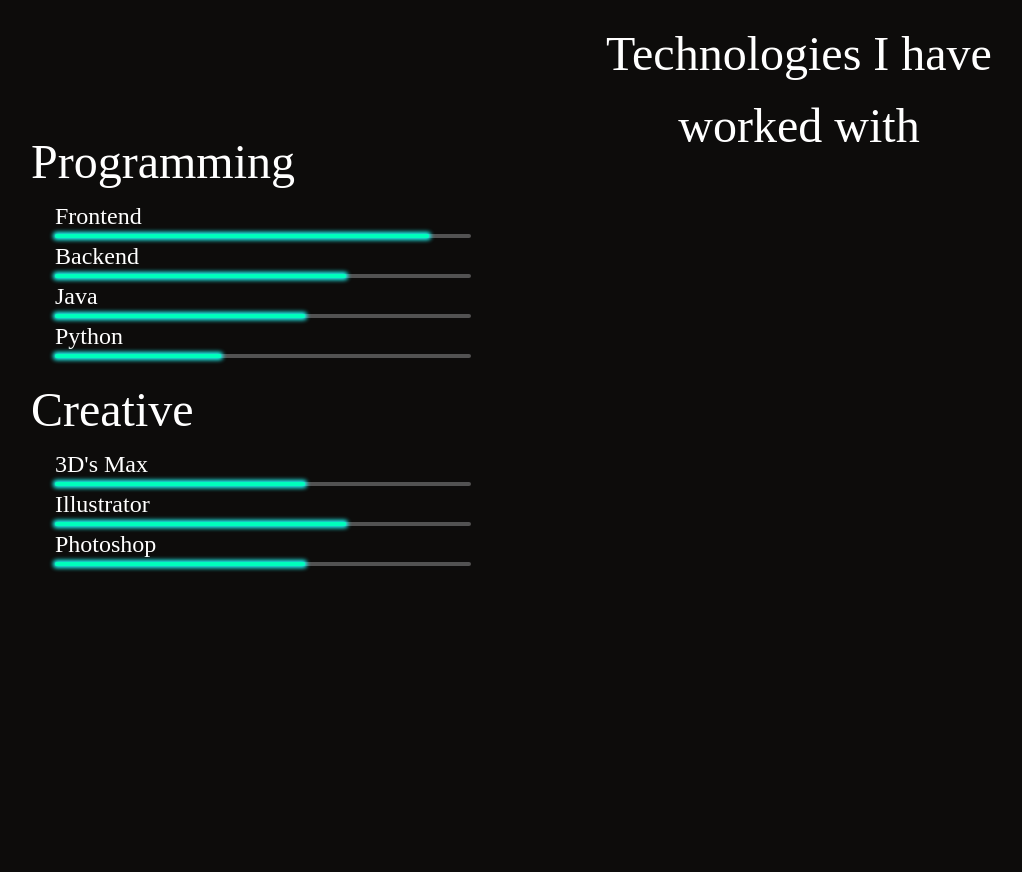
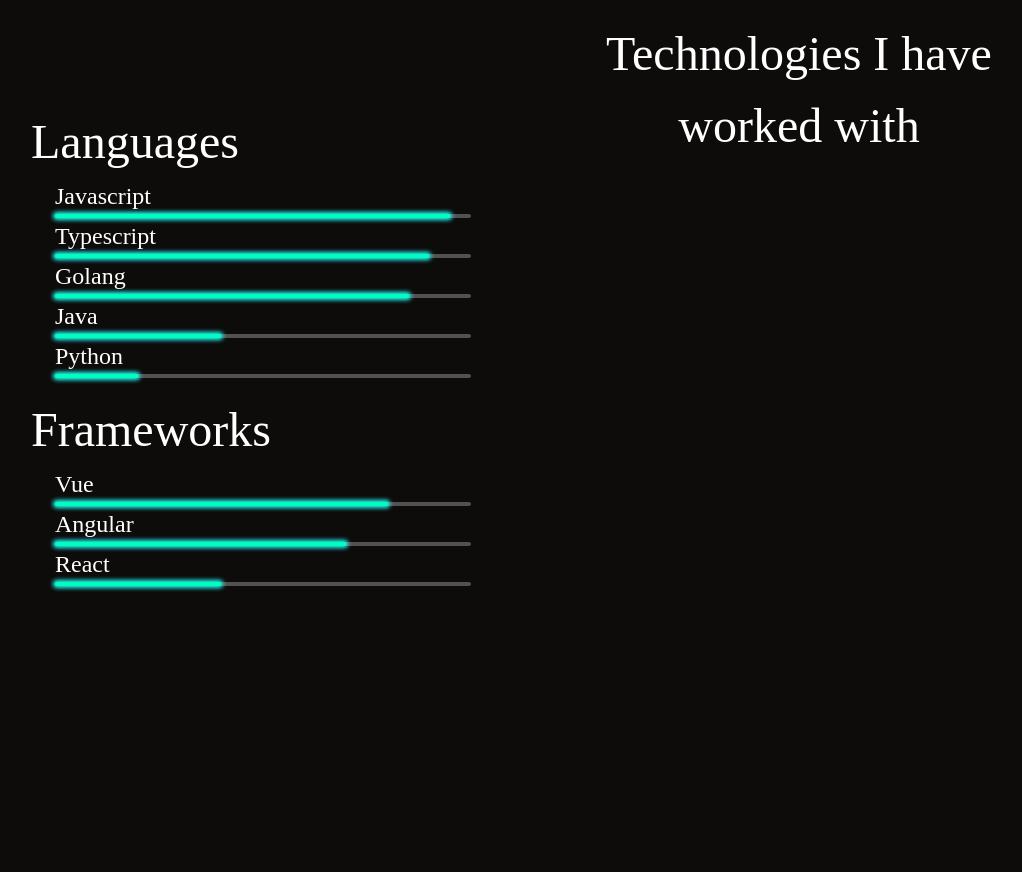
Before and after one commit to DenisMathan/homepage, a Vue app: page / in a window 1280 px wide. Shown: the part 1102-1974 px from the top of the page, without its empty margins (161-1183 px from the left). Built offline with nearby package versions, Linux system fonts and the light colour scheme; no server answers.

Commit message:
updated my skills a bit

```diff
--- a/src/components/skills.vue
+++ b/src/components/skills.vue
@@ -4,15 +4,15 @@
   <div class="flex tablet:flex-col justify-stretch">
     <div class="w-1/2 tablet:w-full pr-12 flex items-center">
     <div class="w-full">
-      <h3>Programming</h3>
-      <div v-for="program in programming" :key="program.name" class="px-6">
+      <h3>Languages</h3>
+      <div v-for="program in languages" :key="program.name" class="px-6">
         <h4>{{program.name}}</h4>
         <div class="bg-gray-600 w-full h-1 rounded-full skill-container" >
           <div class="h-full bg-myGreen rounded-full skill"  :style="'width:'+program.percent+'%'"></div>
         </div>
       </div>
-      <h3 class="mt-4">Creative</h3>
-      <div v-for="program in creative" :key="program.name" class="px-6">
+      <h3 class="mt-4">Frameworks</h3>
+      <div v-for="program in frameworks" :key="program.name" class="px-6">
         <h4>{{program.name}}</h4>
         <div class="bg-gray-600 w-full h-1 rounded-full skill-container" >
           <div class="h-full bg-myGreen rounded-full skill"  :style="'width:'+program.percent+'%'"></div>
@@ -41,16 +41,23 @@
   data(){
     return{
       width: 0,
-      programming:{
-        frontend: {name:'Frontend',percent:90},
-        backend: {name: 'Backend', percent: 70 },
-        java: {name:'Java',percent:60},
-        python: {name:'Python',percent:40}
+      languages:{
+        javascript: {name: 'Javascript', percent: 95},
+        typescript: {name: 'Typescript', percent: 90},
+        golang: {name:'Golang',percent:85},
+        java: {name: 'Java', percent: 40},
+        python: {name: 'Python', percent: 20}
+      },
+      frameworks: {
+        vue: {name: 'Vue', percent: 80},
+        angular: {name:'Angular',percent:70},
+        react: {name: 'React', percent: 40}
       },
       creative: {
         DsMax: {name:'3D\'s Max',percent:60},
         illustrator: {name:'Illustrator',percent:70},
         photoshp: {name:'Photoshop',percent:60},
+        Ableton: {name: 'Ableton Live', percent:20}
       }
     }
   },
--- a/src/js/canvasDraw.js
+++ b/src/js/canvasDraw.js
@@ -60,6 +60,12 @@
 let cleanCanvas = ()=>{
     ctx.fillStyle="#0D0C0B"
     ctx.fillRect(0, 0, canvas.width, canvas.height)
+}
+let emulateDrawpoints = (input)=>{
+    for (let i = 1; i<input.length; i++){
+        let pointBefore = input[i-1]
+        let point = input[i]
+    }
 }
 let draw = ()=>{
     let date = Date.now()
--- a/src/js/threeD.js
+++ b/src/js/threeD.js
@@ -45,7 +45,7 @@
     addText('vuejs', 0, -radius/1.4142, -radius/1.4142,);
     addText('firebase', 0, radius/1.4142, radius/1.4142,);
     addText('wordpress', radius/1.4142, 0,-radius/1.4142);
-    addText('Photoshop', -radius/1.4142,0, radius/1.4142);
+    addText('Golang', -radius/1.4142,0, radius/1.4142);
     addText('Python', -radius/1.4142, 0,-radius/1.4142);
     addText('ableton', radius/1.4142,0, radius/1.4142);
     addText('react',radius, 0, 0);
```
